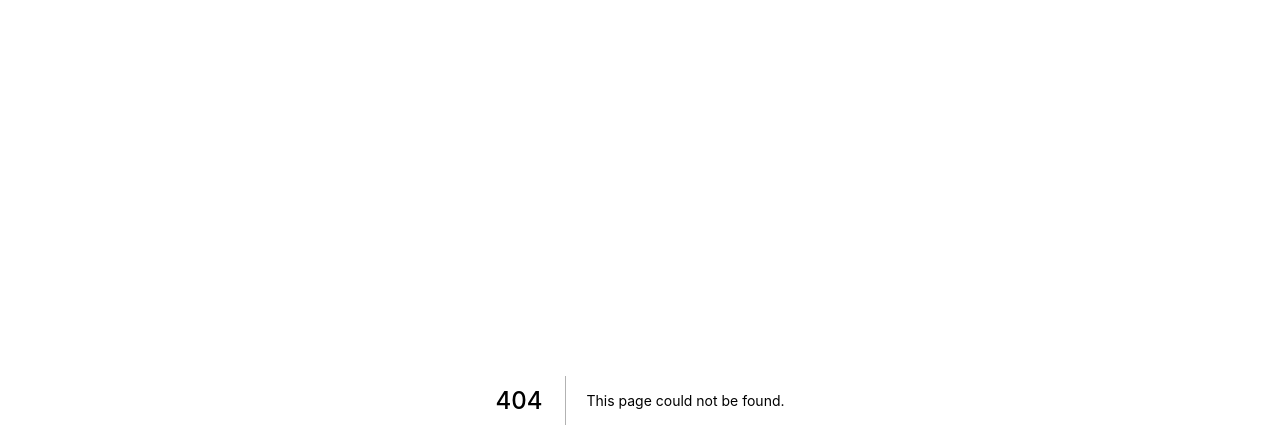
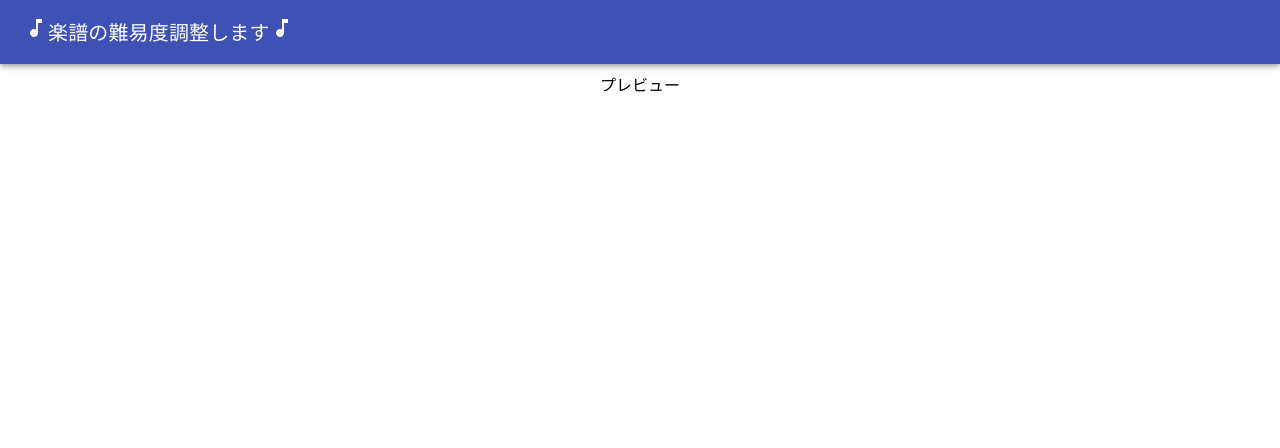
Before and after one commit to nextandot/score-adjustor, a Next.js app: page /preview in a window 1280 px wide. Before the commit this address had no page. Shown: the top 448 px of the page. Built offline with nearby package versions, Linux system fonts and the light colour scheme.

Commit message:
add preview screen

```diff
--- /dev/null
+++ b/src/pages/preview.tsx
@@ -0,0 +1,46 @@
+import Head from 'next/head';
+
+import { useTheme, makeStyles } from "@material-ui/core/styles";
+import {
+  Toolbar,
+  Typography,
+  AppBar,
+  Grid,
+} from "@material-ui/core";
+import MusicNoteIcon from '@material-ui/icons/MusicNote';
+
+const useStyle = makeStyles((theme) => ({
+  root: {
+    flexGrow: 1,
+  },
+  title: {
+    flexGrow: 1,
+  },
+  input: {
+    display: 'none',
+  },
+}));
+
+export default function Preview() {
+  const classes = useStyle(useTheme());
+  return (
+    <div className={classes.root}>
+      <Head>
+        <title>Score Adjustor</title>
+        <meta name="viewport" content="initial-scale=1.0, width=device-width" />
+        <link rel="stylesheet" href="https://fonts.googleapis.com/css?family=Roboto:300,400,500,700&display=swap" />
+      </Head>
+      <AppBar>
+        <Toolbar>
+          <Typography variant="h6"><MusicNoteIcon />楽譜の難易度調整します<MusicNoteIcon /></Typography>
+        </Toolbar>
+      </AppBar>
+      <Toolbar />
+      <Grid container direction="column" alignItems="center" justify="center">
+        <Grid item xs={8}>
+          <div>プレビュー</div>
+        </Grid>
+      </Grid>
+    </div>
+  );
+}
```
Also changed, not shown: src/pages/index.tsx (+20 -1 lines).
